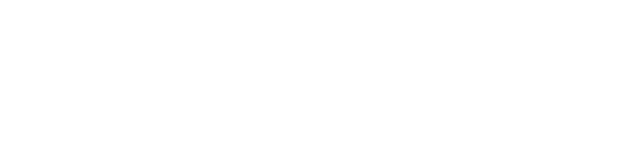
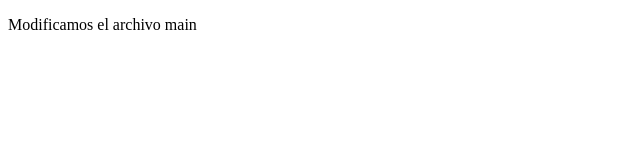
Before and after one commit to LeandeOs/Porfolio-FrontEnd, a plain HTML site: page FrontEnd/index.html in a window 1280 px wide. Shown: the whole page, without its empty margins (0-640 px from the left). Drawn offline with Linux system fonts and the light colour scheme.

Commit message:
Update index.html

```diff
--- a/FrontEnd/index.html
+++ b/FrontEnd/index.html
@@ -6,7 +6,7 @@
     <meta name="viewport" content="width=device-width, initial-scale=1.0">
     <title>Modificacion del archivo</title>
 </head>
-<body>
+<body><p> Modificamos el archivo main </>
 
 </body>
 </html>
```
